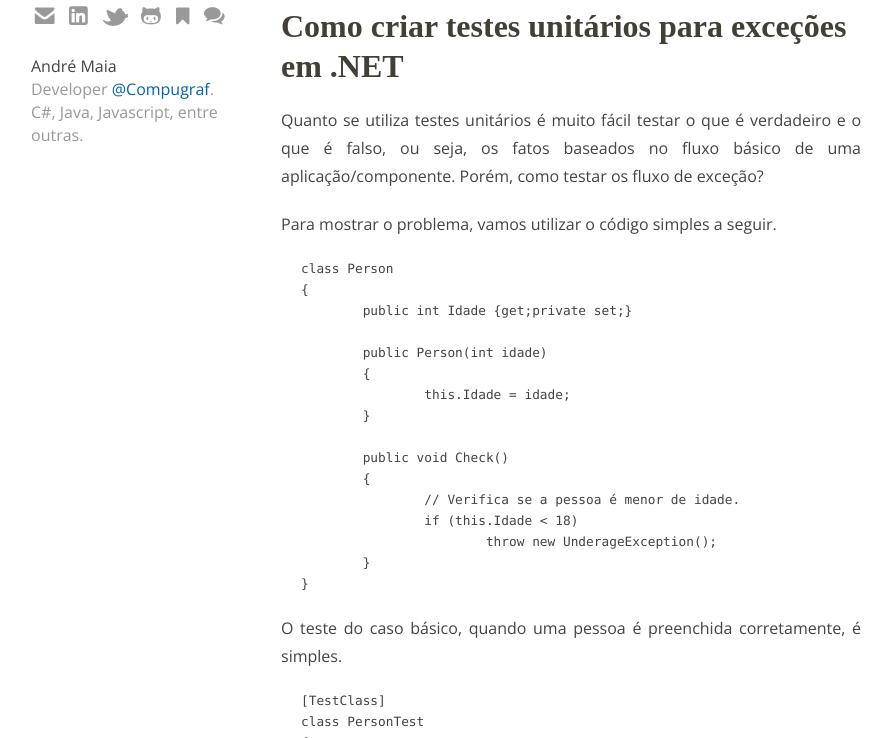
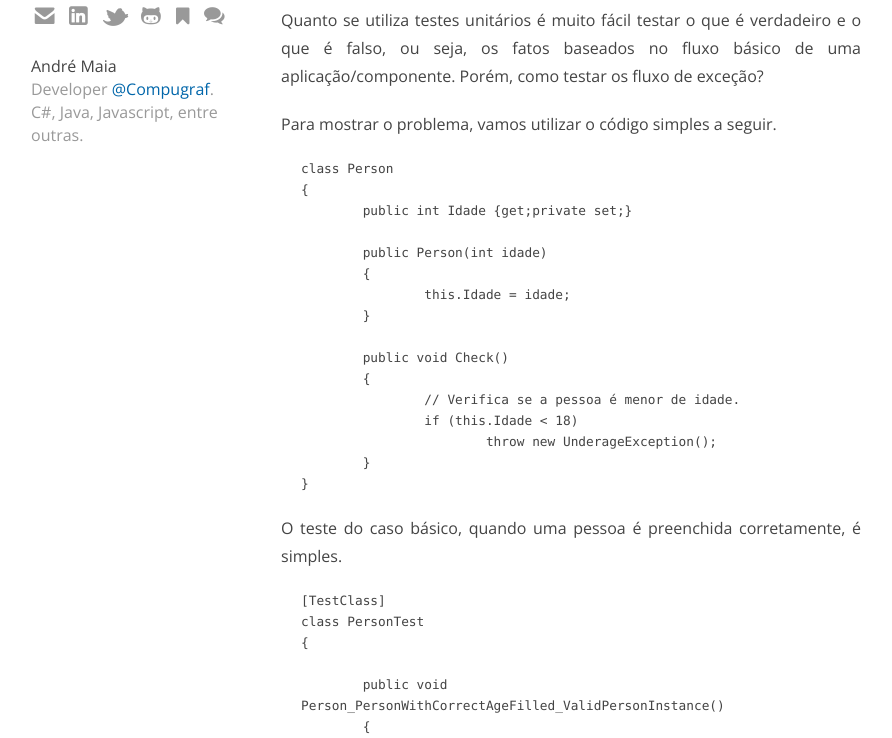
Before and after one commit to andrenmaia/anmaia.com.br, a Jekyll site: the page built from _posts/2015-02-06-como-criar-teste-unitarios-para-excecoes-em-NET.md, in a window 1280 px wide and 900 px high, cut to the strip 162-900 px from the top of the window. Shown: the whole strip, without its empty margins (139-1031 px from the left). Built offline with Jekyll 4.4.1, drawn with Linux system fonts in a browser that asks for light colours; some web fonts are replaced; Markdown is read by kramdown in place of the engine named in the settings; comment, search, counter and statistics services are not loaded.

Commit message:
Fix title

```diff
--- a/_posts/2015-02-06-como-criar-teste-unitarios-para-excecoes-em-NET.md
+++ b/_posts/2015-02-06-como-criar-teste-unitarios-para-excecoes-em-NET.md
@@ -3,8 +3,6 @@ layout: post
 title: Como criar testes unitários para exceções em .NET
 comments: true
 ---
-
-# Como criar testes unitários para exceções em .NET
 
 Quanto se utiliza testes unitários é muito fácil testar o que é verdadeiro e o que é falso, ou seja, os fatos baseados no fluxo básico de uma aplicação/componente. Porém, como testar os fluxo de exceção?
 
```
